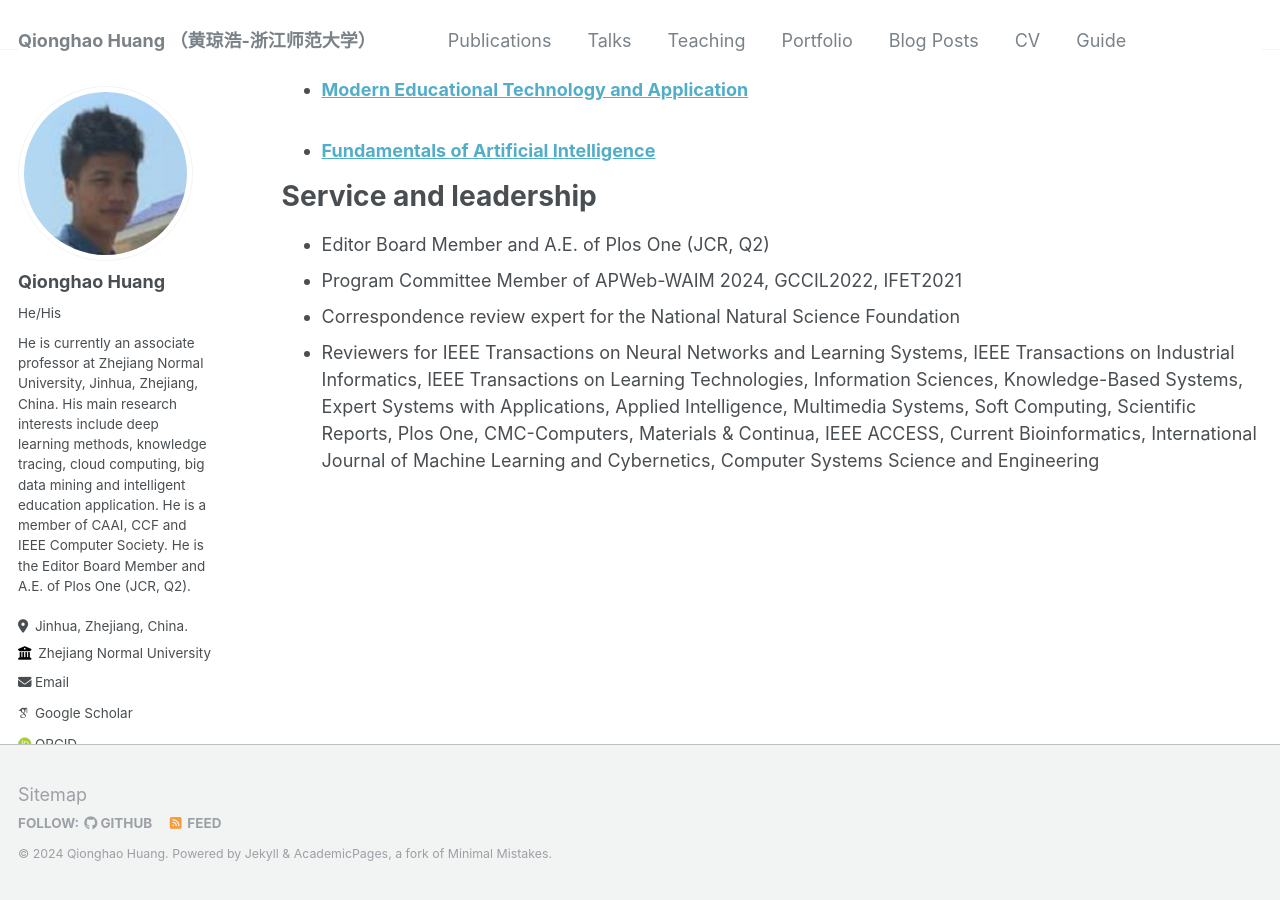
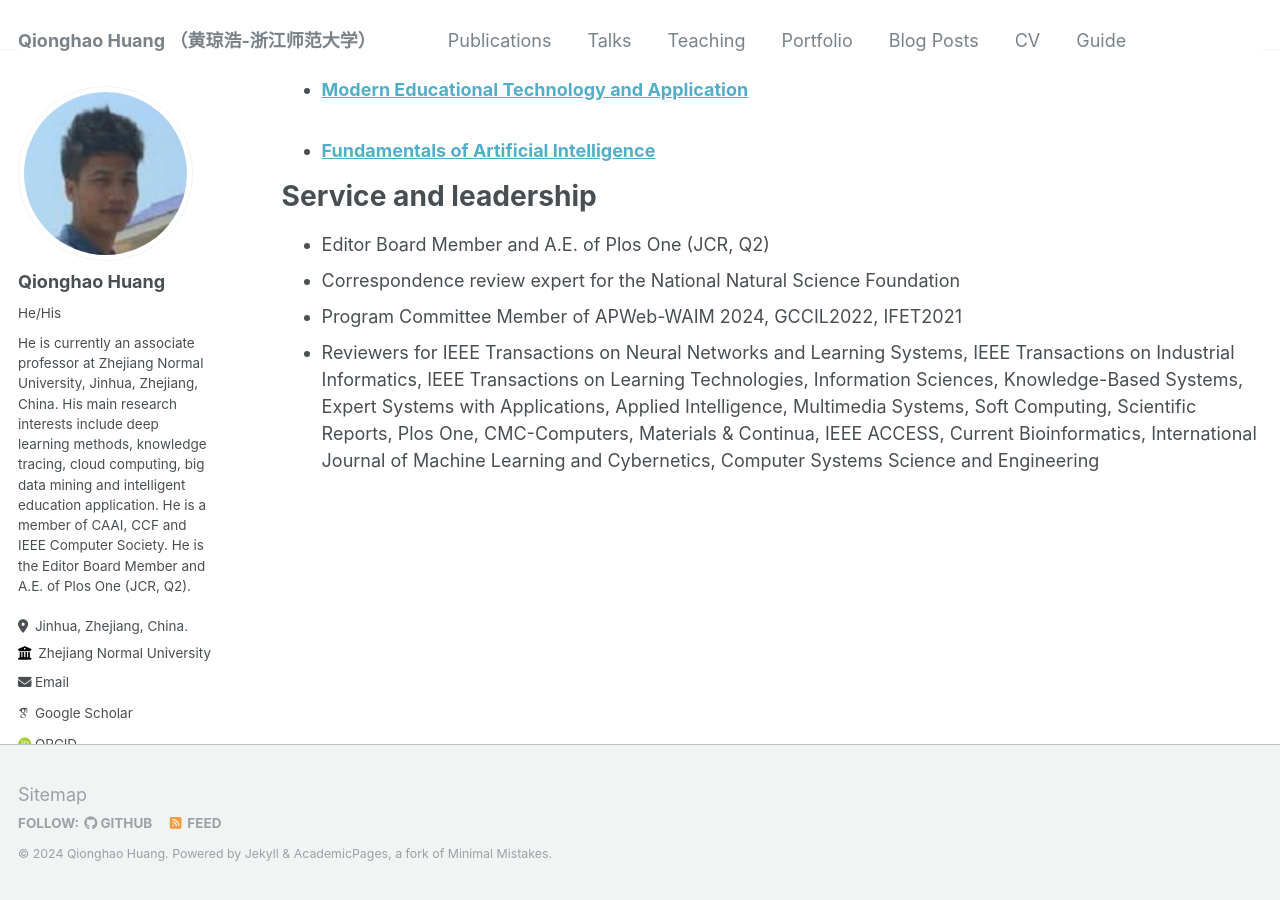
Before and after one commit to qhhuang-ai/qhhuang-ai.github.io, a Jekyll site: the page built from _pages/cv.md, in a window 1280 px wide and 900 px high, scrolled down 4644 px. Built offline with Jekyll 4.4.1, drawn with Linux system fonts in a browser that asks for light colours; some web fonts are replaced.

Commit message:
update CV

```diff
--- a/_pages/cv.md
+++ b/_pages/cv.md
@@ -62,6 +62,6 @@ Teaching
 Service and leadership
 ======
 * Editor Board Member and A.E. of Plos One (JCR, Q2)
+* Correspondence review expert for the National Natural Science Foundation
 * Program Committee Member of APWeb-WAIM 2024, GCCIL2022, IFET2021
-* Correspondence review expert for the National Natural Science Foundation
 * Reviewers for IEEE Transactions on Neural Networks and Learning Systems, IEEE Transactions on Industrial Informatics, IEEE Transactions on Learning Technologies, Information Sciences, Knowledge-Based Systems, Expert Systems with Applications, Applied Intelligence, Multimedia Systems, Soft Computing, Scientific Reports, Plos One, CMC-Computers, Materials & Continua,  IEEE ACCESS, Current Bioinformatics, International Journal of Machine Learning and Cybernetics, Computer Systems Science and Engineering
```
